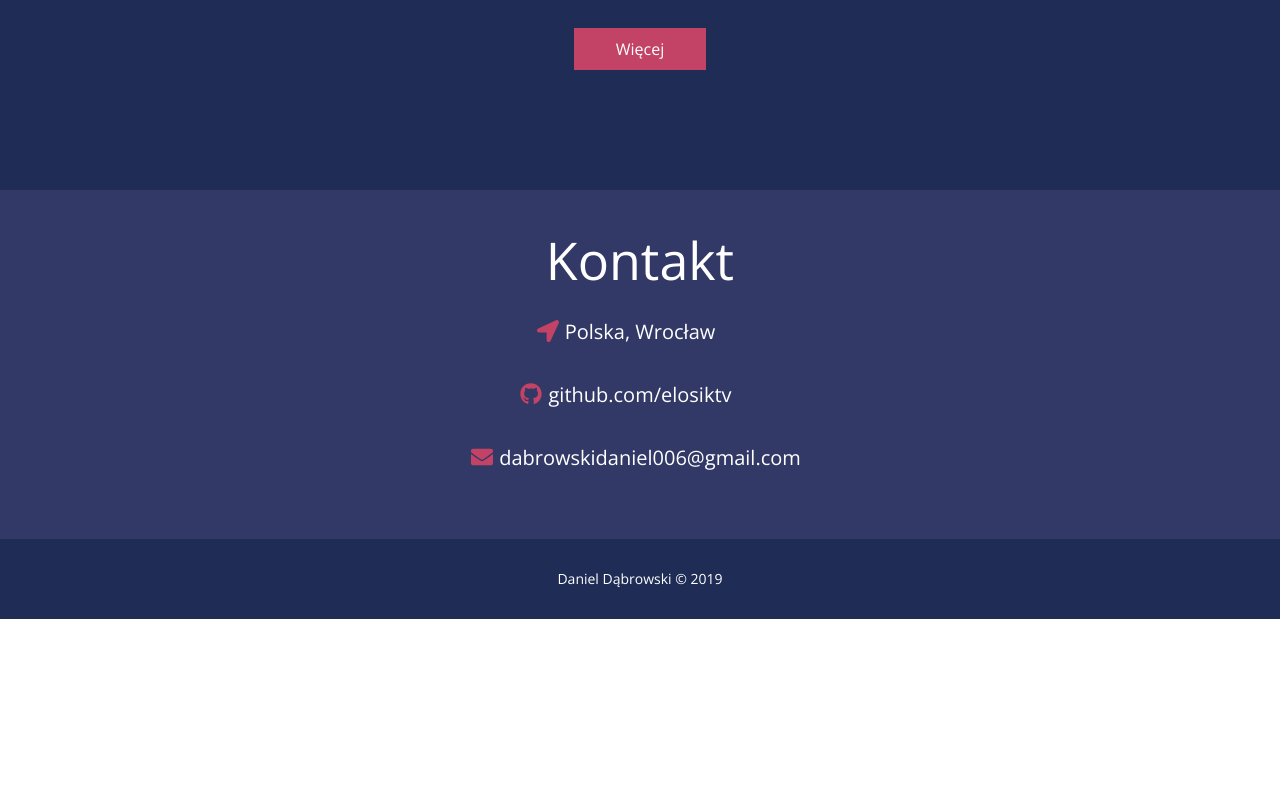
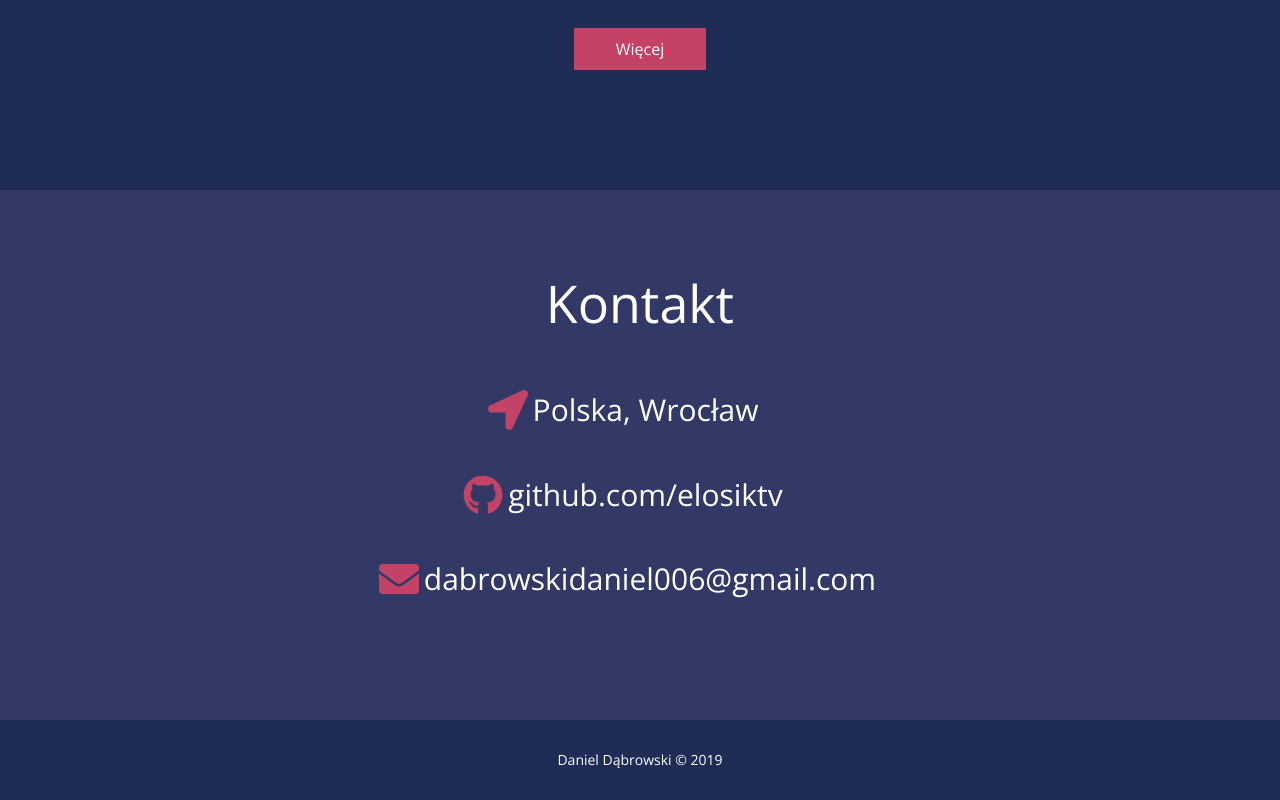
Before and after one commit to danieru0/portfolio-old, a website: page app/index.html in a window 1280 px wide. Shown: the part 1550-2350 px from the top of the page. Before the commit the page ends 2169 px from the top, so only its background shows below. Drawn offline with nearby package versions, Linux system fonts and the light colour scheme.

Commit message:
Desktop footer component

```diff
--- a/app/scss/components/_contact.scss
+++ b/app/scss/components/_contact.scss
@@ -4,6 +4,7 @@
 	display: flex;
 	align-items: center;
 	flex-direction: column;
+	justify-content: center;
 	padding-bottom: 40px;
 	padding-top: 40px;
 
@@ -46,3 +47,29 @@
 		}
 	}
 }
+
+@media (min-width: 920px) {
+	.contact {
+		height: 450px;
+
+		.contact__head {
+			margin-bottom: 20px;
+		}
+
+		.contact__information {
+			margin-left: 11px;
+			.information__text {
+				font-size: 30px;
+			}
+
+			.information__icon {
+				font-size: 40px;
+				left: -45px;
+			}
+
+			.information__link {
+				font-size: 30px;
+			}
+		}
+	}
+}
```
Also changed, not shown: app/style.css.
